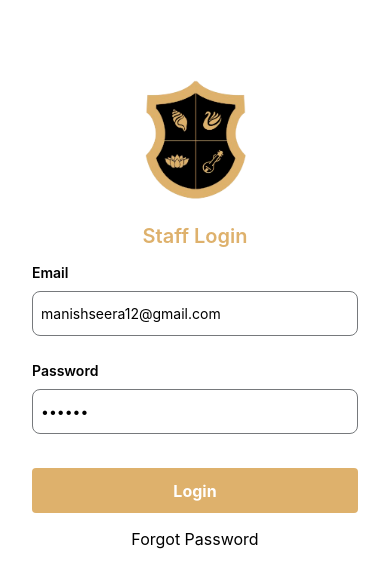
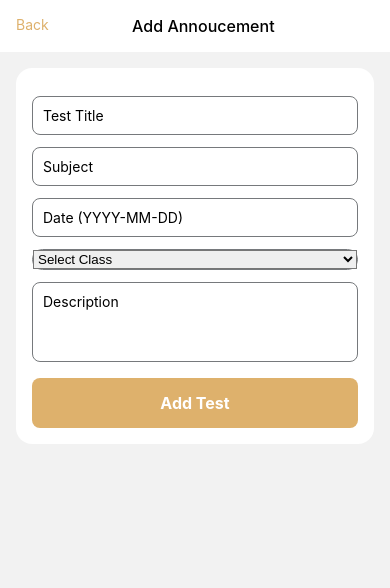
Before and after one commit to AnmolNextillo/school_staff, a React Native app: screen /AddAnnoucement in a window 390 px wide. Shown: the top 588 px of the page. Built offline with nearby package versions, Linux system fonts and the light colour scheme.

Commit message:
add annoucement

```diff
--- a/App.js
+++ b/App.js
@@ -1,7 +1,7 @@
-import {NavigationContainer} from '@react-navigation/native';
-import {createNativeStackNavigator} from '@react-navigation/native-stack';
+import { NavigationContainer } from '@react-navigation/native';
+import { createNativeStackNavigator } from '@react-navigation/native-stack';
 import React from 'react';
-import { StyleSheet, useColorScheme} from 'react-native';
+import { StyleSheet, useColorScheme } from 'react-native';
 import Login from './src/screens/Login';
 import { Provider } from 'react-redux';
 import { store } from './src/redux/store';
@@ -9,6 +9,7 @@ import BottomBar from './src/navigations/BottomBar';
 import AddTest from './src/screens/AddTest';
 import StudentList from './src/screens/StudentList';
 import Annoucement from './src/screens/Annoucement/Annoucement';
+import AddAnnoucement from './src/screens/AddAnnoucement/AddAnnoucement';
 
 const Stack = createNativeStackNavigator();
 
@@ -21,17 +22,18 @@ function App() {
 
   return (
     <Provider store={store}>
-    <NavigationContainer>
-      <Stack.Navigator
-        screenOptions={{headerShown: false}}
-        initialRouteName="Login">
-        <Stack.Screen name="Login" component={Login} options={{title: 'Login'}}/>
-        <Stack.Screen name="BottomBar" component={BottomBar} options={{title: 'BottomBar'}}/>
-        <Stack.Screen name="AddTest" component={AddTest} options={{title: 'AddTest'}}/>
-        <Stack.Screen name="StudentList" component={StudentList} options={{title: 'StudentList'}}/>
-        <Stack.Screen name="Annoucement" component={Annoucement} options={{title: 'Annoucement'}}/>
-      </Stack.Navigator>
-    </NavigationContainer>
+      <NavigationContainer>
+        <Stack.Navigator
+          screenOptions={{ headerShown: false }}
+          initialRouteName="Login">
+          <Stack.Screen name="Login" component={Login} options={{ title: 'Login' }} />
+          <Stack.Screen name="BottomBar" component={BottomBar} options={{ title: 'BottomBar' }} />
+          <Stack.Screen name="AddTest" component={AddTest} options={{ title: 'AddTest' }} />
+          <Stack.Screen name="StudentList" component={StudentList} options={{ title: 'StudentList' }} />
+          <Stack.Screen name="Annoucement" component={Annoucement} options={{ title: 'Annoucement' }} />
+          <Stack.Screen name="AddAnnoucement" component={AddAnnoucement} options={{ title: 'AddAnnoucement' }} />
+        </Stack.Navigator>
+      </NavigationContainer>
     </Provider>
   );
 }
--- /dev/null
+++ b/src/screens/AddAnnoucement/AddAnnoucement.js
@@ -0,0 +1,147 @@
+import {
+    SafeAreaView,
+    StyleSheet,
+    Text,
+    View,
+    TextInput,
+    TouchableOpacity,
+} from 'react-native';
+import React, { useState } from 'react';
+import { appColors } from '../../utils/color';
+import { useNavigation } from '@react-navigation/core';
+import { useDispatch } from 'react-redux';
+import { Picker } from '@react-native-picker/picker';
+
+const AddAnnoucement = () => {
+
+    const navigation = useNavigation();
+    const dispatch = useDispatch();
+
+    const [title, setTitle] = useState('');
+    const [subject, setSubject] = useState('');
+    const [description, setDescription] = useState('');
+    const [date, setDate] = useState('');
+    const [selectedClass, setSelectedClass] = useState('');
+
+    const handleSubmit = () => {
+        // if (title && subject && date && selectedClass) {
+        //   const newTest = {
+        //     title,
+        //     subjectId: subject,
+        //     date,
+        //     classId: selectedClass,
+        //   };
+        //   dispatch(addTest(newTest));
+        //   Alert.alert('Success', 'Test added successfully');
+        //   navigation.goBack();
+        // } else {
+        //   Alert.alert('Error', 'Please fill in all fields');
+        // }
+    };
+
+    return (
+        <SafeAreaView style={{ flex: 1 }}>
+            <View style={{ flex: 1 }}>
+                <View
+                    style={{
+                        flexDirection: 'row',
+                        padding: 16,
+                        backgroundColor: appColors.white,
+                    }}>
+                    <Text
+                        style={{ color: appColors.primaryColor }}
+                        onPress={() => navigation.goBack()}>
+                        Back
+                    </Text>
+                    <Text style={styles.headerText}>Add Annoucement</Text>
+                </View>
+                <View style={styles.inputContainer}>
+                    <TextInput
+                        style={styles.input}
+                        placeholder="Test Title"
+                        value={title}
+                        onChangeText={setTitle}
+                    />
+                    <TextInput
+                        style={styles.input}
+                        placeholder="Subject"
+                        value={subject}
+                        onChangeText={setSubject}
+                    />
+                    <TextInput
+                        style={styles.input}
+                        placeholder="Date (YYYY-MM-DD)"
+                        value={date}
+                        onChangeText={setDate}
+                    />
+                    <View style={{ borderRadius: 16, backgroundColor: appColors.white, borderColor: appColors.grey, borderWidth: 1, marginTop: 12 }}>
+                        <Picker
+                            selectedValue={selectedClass}
+                            style={styles.picker}
+                            onValueChange={itemValue => setSelectedClass(itemValue)}>
+                            <Picker.Item label="Select Class" value="" />
+                            <Picker.Item label="Class 1" value="class1" />
+                            <Picker.Item label="Class 2" value="class2" />
+                            <Picker.Item label="Class 3" value="class3" />
+                        </Picker>
+                    </View>
+                    <TextInput
+                        style={[styles.input, styles.descriptionInput]}
+                        placeholder="Description"
+                        value={description}
+                        onChangeText={(v) => setDescription(v)}
+                        multiline
+                    />
+                    <TouchableOpacity style={styles.button} onPress={handleSubmit}>
+                        <Text style={styles.buttonText}>Add Test</Text>
+                    </TouchableOpacity>
+                </View>
+            </View>
+        </SafeAreaView>
+    );
+};
+
+export default AddAnnoucement;
+
+const styles = StyleSheet.create({
+    headerText: {
+        color: appColors.black,
+        fontWeight: '500',
+        textAlign: 'center',
+        marginRight: 16,
+        flex: 1,
+        fontSize: 16,
+    },
+    inputContainer: {
+        padding: 16,
+        backgroundColor: appColors.white,
+        margin: 16,
+        borderRadius: 16
+    },
+    input: {
+        borderWidth: 1,
+        borderColor: appColors.grey,
+        borderRadius: 8,
+        padding: 10,
+        marginTop: 12,
+        textAlignVertical: 'top',
+    },
+    descriptionInput: {
+        height: 80,
+    },
+    picker: {
+        borderWidth: 1,
+    },
+    button: {
+        backgroundColor: appColors.primaryColor,
+        padding: 15,
+        borderRadius: 8,
+        alignItems: 'center',
+        marginTop: 16
+    },
+    buttonText: {
+        color: appColors.white,
+        fontSize: 16,
+        fontWeight: 'bold',
+    },
+});
--- a/src/screens/Annoucement/Annoucement.js
+++ b/src/screens/Annoucement/Annoucement.js
@@ -1,9 +1,26 @@
-import {  Image, SafeAreaView, ScrollView, StyleSheet, Text, View } from 'react-native'
-import React from 'react'
+import { Image, SafeAreaView, ScrollView, StyleSheet, Text, TouchableOpacity, View } from 'react-native'
+import React, { useEffect, useState } from 'react'
 import { appColors } from '../../utils/color'
 import { getImage } from '../../utils/getImages';
+import { useDispatch, useSelector } from 'react-redux';
+import PlusIcon from '../../assets/svg/PlusIcon';
 
-const Annoucement = ({navigation}) => {
+const Annoucement = ({ navigation }) => {
+
+  // const dispatch = useDispatch()
+  // const [announcement, setAnnouncement] = useState(null)
+  // const responseAnnouncements = useSelector((state) => state.announcementsReducer.data)
+
+  // useEffect(() => {
+  //   dispatch(hitAnnouncements())
+  // }, [])
+
+  // useEffect(() => {
+  //   if (responseAnnouncements != null && responseAnnouncements.status == 1) {
+  //     setAnnouncement(responseAnnouncements.data)
+  //   }
+  // }, [responseAnnouncements])
+
   return (
     <SafeAreaView style={{ flex: 1 }}>
       <View style={{ flex: 1 }}>
@@ -21,12 +38,17 @@ const Annoucement = ({navigation}) => {
           <Text style={styles.headerText}>Annoucement</Text>
         </View>
         <ScrollView style={{ padding: 16 }}>
-          <Image
-            source={getImage('user')}
-            style={styles.imageBoxStyle}
-            resizeMode="contain"
-          />
+          {/* {announcement != null &&
+            announcement.map((item, index) => (
+
+            ))} */}
         </ScrollView>
+
+        <TouchableOpacity
+          style={styles.fab}
+          onPress={() => navigation.navigate("AddAnnoucement")}>
+          <PlusIcon />
+        </TouchableOpacity>
       </View>
     </SafeAreaView>
   )
@@ -47,4 +69,21 @@ const styles = StyleSheet.create({
     height: '100%',
     width: '100%',
   },
+  fab: {
+    position: 'absolute',
+    right: 16,
+    bottom: 20,
+    backgroundColor: appColors.primaryColor,
+    width: 56,
+    height: 56,
+    borderRadius: 28,
+    justifyContent: 'center',
+    alignItems: 'center',
+    shadowColor: '#000',
+    shadowOpacity: 0.3,
+    shadowOffset: {width: 0, height: 2},
+    shadowRadius: 4,
+    elevation: 5,
+    padding:16
+  },
 })
```
